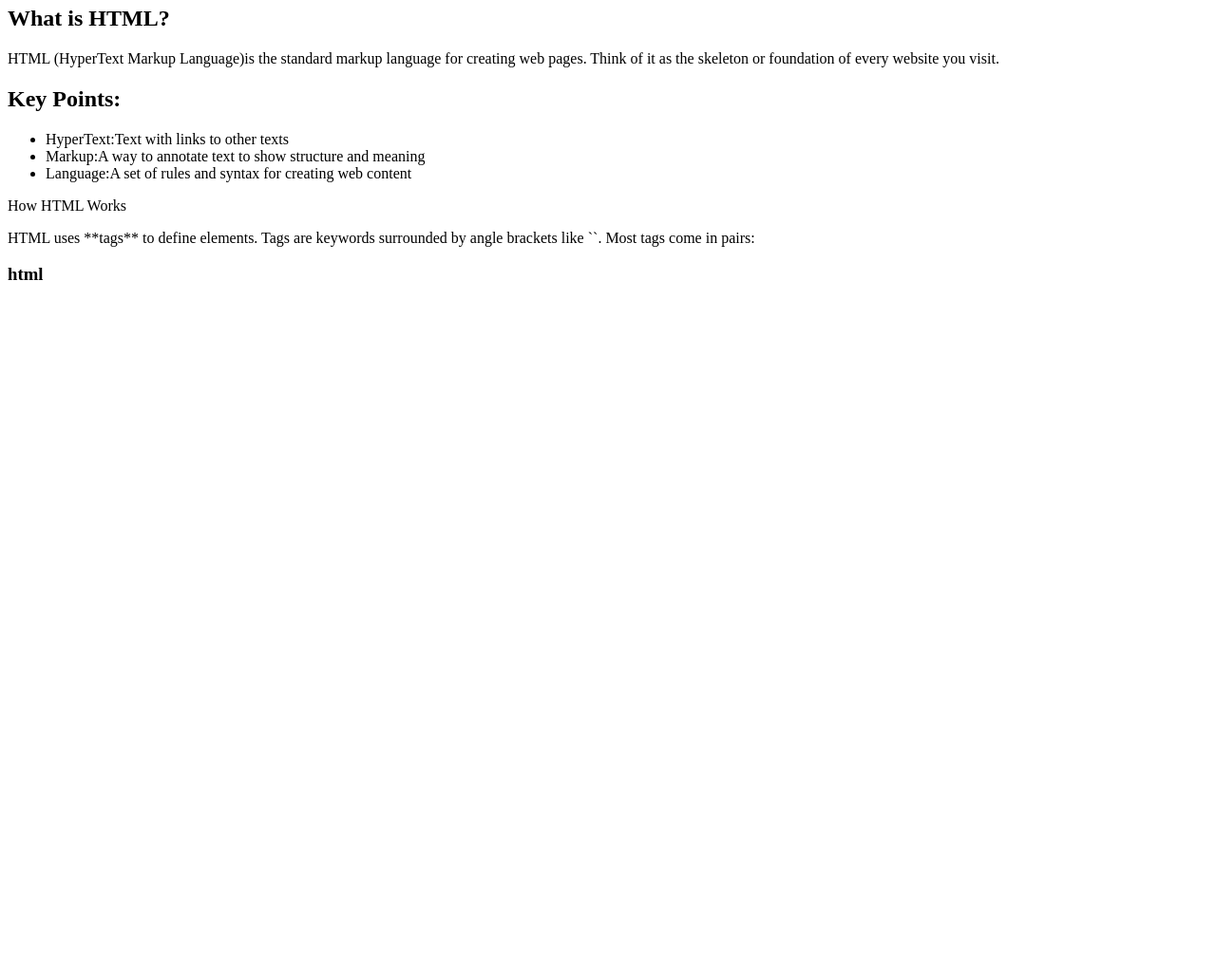
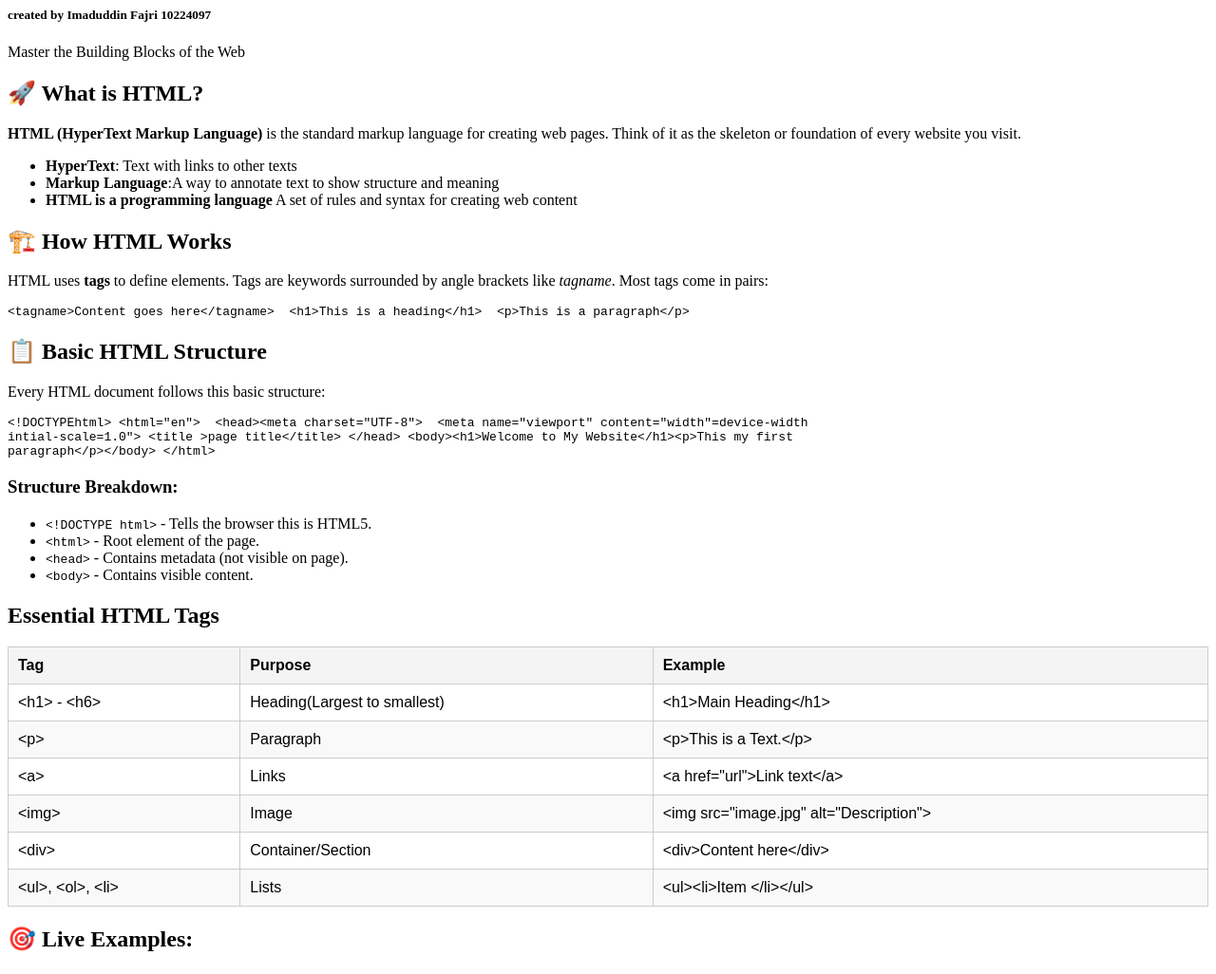
Before and after one commit to WitaTalitha/Html_Wita, a plain HTML site: page index.html in a window 1280 px wide. Shown: the part 74-1100 px from the top of the page at 95% size. Before the commit the page ends 800 px from the top, so only its background shows below. Drawn offline with Linux system fonts and the light colour scheme.

Commit message:
update index.html

```diff
--- a/index.html
+++ b/index.html
@@ -3,23 +3,172 @@
 <head>
     <meta charset="UTF-8">
     <meta name="viewport" content="width=device-width, initial-scale=1.0">
-    <title>Document</title>
+    <title>HTML Learning Project</title>
 </head>
 <body>
-    <center><h1> HTML Learning Project</h1></center>
-     <p>
-      <h2>What is HTML?</h2>
-      <p>HTML (HyperText Markup Language)is the standard markup language for creating web pages. Think of it as the skeleton or foundation of every website you visit.</p>
-<p>
-<h2>Key Points:</h2>
-<ul>
-    <li>HyperText:Text with links to other texts</li>
-    <li>Markup:A way to annotate text to show structure and meaning</Ii>
-    <li>Language:A set of rules and syntax for creating web content</Ii>
-        </ul>
-<P>How HTML Works</P>
-<p>HTML uses **tags** to define elements. Tags are keywords surrounded by angle brackets like `<tagname>`. Most tags come in pairs:</p>
+    <header>
+        <h1>
+           🌐 HTML Learning Project
+        </h1>
+        <h5>
+            created by Imaduddin Fajri 10224097
+        </h5>
+        <p> Master the Building Blocks of the Web
+        </p>
+    </header>
+
+    <main>
+
+        <section>
+            <h2>🚀 What is HTML?</h2>
+                <p><strong>HTML (HyperText Markup Language)</strong> is the standard markup language for creating web pages. Think of it as the skeleton or foundation of every website you visit.</p>
+                <ul>
+                    <li><strong>HyperText</strong>: Text with links to other texts</li>
+                    <li><strong>Markup Language</strong>:A way to annotate text to show structure and meaning</li>
+                    <li><strong>HTML is a programming language</strong> A set of rules and syntax for creating web content</li>
+                </ul>
+        </section>
+
+        <section>
+            <h2>🏗️ How HTML Works</h2>
+                <p>HTML uses <strong>tags</strong> to define elements. Tags are keywords surrounded by angle brackets like <em>tagname</em>. Most tags come in pairs:</p>
+                <pre><code>&lt;tagname&gt;Content goes here&lt;/tagname&gt;  &lt;h1&gt;This is a heading&lt;/h1&gt;  &lt;p&gt;This is a paragraph&lt;/p&gt;</code></pre>
+        </section>
+
+        <section>
+            <h2>📋 Basic HTML Structure</h2>
+                <p>Every HTML document follows this basic structure:</p>
+
+                <pre><code>&lt;!DOCTYPEhtml&gt; &lt;html="en"&gt;  &lt;head&gt;&lt;meta charset="UTF-8"&gt;  &lt;meta name="viewport" content="width"=device-width
+intial-scale=1.0"&gt; &lt;title &gt;page title&lt;/title&gt; &lt;/head&gt; &lt;body&gt;&lt;h1&gt;Welcome to My Website&lt;/h1&gt;&lt;p&gt;This my first
+paragraph&lt;/p&gt;&lt;/body&gt; &lt;/html&gt;</code></pre>
+
+                <div class="structure-breakdown">
+                    <h3>Structure Breakdown:</h3>
+                    <ul>
+                    <li><code>&lt;!DOCTYPE html&gt;</code> - Tells the browser this is HTML5.</li>
+                    <li><code>&lt;html&gt;</code> - Root element of the page.</li>
+                    <li><code>&lt;head&gt;</code> - Contains metadata (not visible on page).</li>
+                    <li><code>&lt;body&gt;</code> - Contains visible content.</li>
+                    </ul>
+                </div>
+        </section>
+
+                <section>
+            <h2>Essential HTML Tags</h2>
+            <style>
+    table {
+      width: 100%;
+      border-collapse: collapse;
+      font-family: Arial, sans-serif;
+    }
+    th, td {
+      border: 1px solid #ccc;
+      padding: 10px;
+      text-align: left;
+    }
+    th {
+      background-color: #f4f4f4;
+    }
+    tr:nth-child(even) {
+      background-color: #f9f9f9;
+    }
+  </style>
+            <table>
+                <thead>
+                    <tr>
+                        <th>Tag</th>
+                        <th>Purpose</th>
+                        <th>Example</th>
+                    </tr>
+                </thead>
+                <tbody>
+                    <tr>
+                        <td>&lt;h1&gt; - &lt;h6&gt;</td>
+                        <td>Heading(Largest to smallest)</td>
+                        <td>&lt;h1&gt;Main Heading&lt;/h1&gt;</td>
+                    </tr>
+                    <tr>
+                        <td>&lt;p&gt;</td>
+                        <td>Paragraph</td>
+                        <td>&lt;p&gt;This is a Text.&lt;/p&gt;</td>
+                    </tr>
+                    <tr>
+                        <td>&lt;a&gt;</td>
+                        <td>Links</td>
+                        <td>&lt;a href="url"&gt;Link text&lt;/a&gt;</td>
+                    </tr>
+                    <tr>
+                        <td>&lt;img&gt;</td>
+                        <td>Image</td>
+                        <td>&lt;img src="image.jpg" alt="Description"&gt;</td>
+                    </tr>
+                    <tr>
+                        <td>&lt;div&gt;</td>
+                        <td>Container/Section</td>
+                        <td>&lt;div&gt;Content here&lt;/div&gt;</td>
+                    </tr>
+                    <tr>
+                        <td>&lt;ul&gt;, &lt;ol&gt;, &lt;li&gt;</td>
+                        <td>Lists</td>
+                        <td>&lt;ul&gt;&lt;li&gt;Item &lt;/li&gt;&lt;/ul&gt;</td>
+                </tbody>
+            </table>
+        </section>
+        <section>
+            <h2>🎯 Live Examples:</h2>
+            <h1>This is Heading 1</h1>
+            <h2>This is Heading 2</h2>
+            <h3>This is Heading 3</h3>
+            <p>This is a paragraph with <strong>bold text</strong> and <em>italic text</em>.</p>
+            <p>Here is a link to <a href="https://www.example.com">sample link</a>.</p>
+            <p>Unordered List:</p>
+                <ul><li>First item</li><li>Second item</li><li>Third item</li></ul>
+            <p>Ordered List:</p>
+                <ol><li>Step one</li><li>Step two</li><li>Step three</li></ol>
+        </section>
+
+        <section>
+            <h2>📝 HTML Forms</h2>
+            <p>Forms allow users to input data.</p>
+   <pre><code>&lt;form&gt;
+    &lt;label for="name"&gt;Name:&lt;/label&gt;
+    &lt;input type="text" id="name" name="name"&gt;
+
+    &lt;label for="email"&gt;Email:&lt;/label&gt;
+    &lt;input type="email" id="email" name="email"&gt;
+
+    &lt;label for="subject"&gt;Subject:&lt;/label&gt;
+    &lt;input type="text" id="subject" name="subject"&gt;
+
+    &lt;label for="message"&gt;Message:&lt;/label&gt;
+    &lt;textarea id="message" name="message"&gt;&lt;/textarea&gt;
+
+    &lt;button type="submit"&gt;Submit&lt;/button&gt;
+&lt;/form&gt;</code></pre>
+
+        <p>Example Form:</p>
+        <form>
+    <label for="name">Name:</label>
+    <input type="text" id="name" name="name">
+
+    <label for="email">Email:</label>
+    <input type="email" id="email" name="email">
+
+    <label for="subject">Subject:</label>
+    <select id="subject" name="subject">
+        <option value="question">Question</option>
+        <option value="feedback">Feedback</option>
+        <option value="suggestion">Suggestion</option>
+    </select>
+
+    <label for="message">Message:</label>
+    <textarea id="message" name="message"></textarea>
+
+    <button type="submit">Submit</button>
+</form>
+
+        </section>
+    </main>
 </body>
-<h3>html</h3>
-<p></p>
 </html>
```
